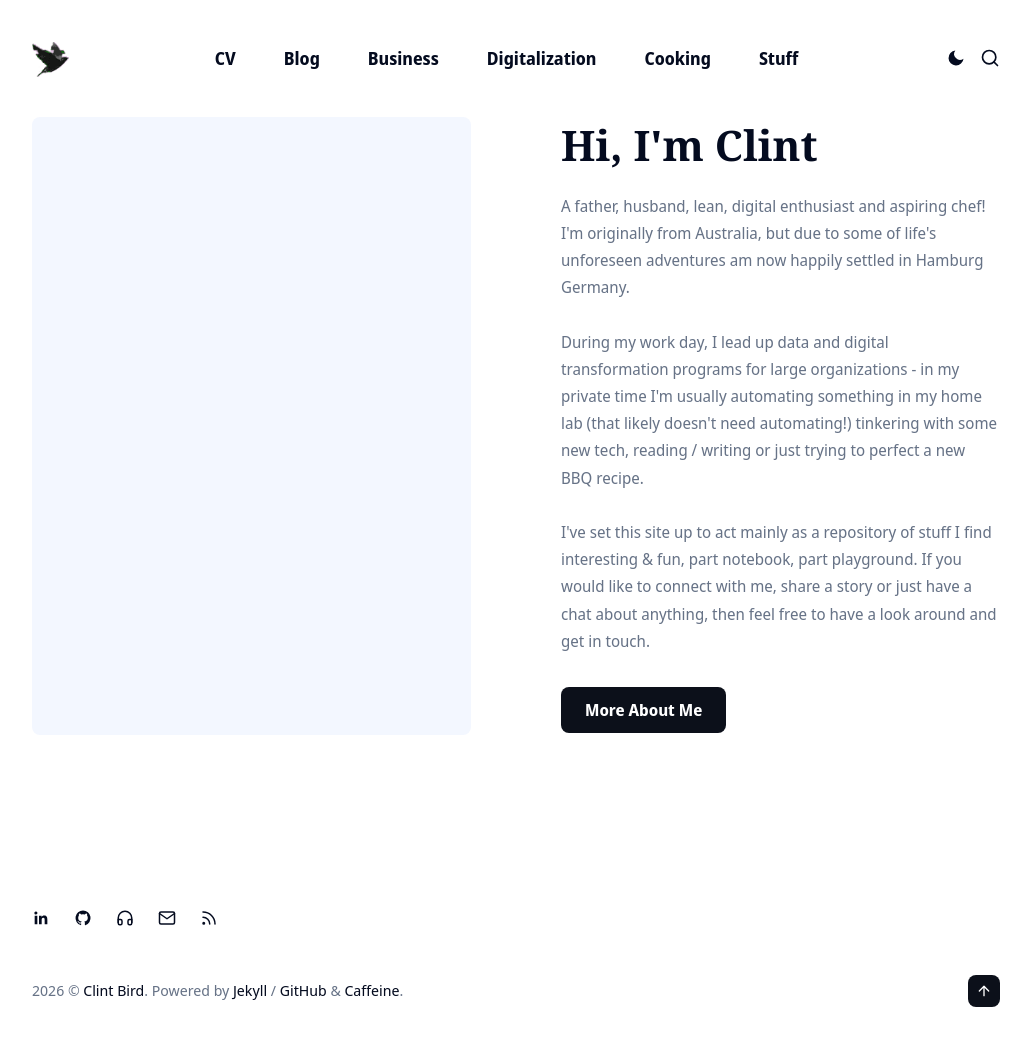
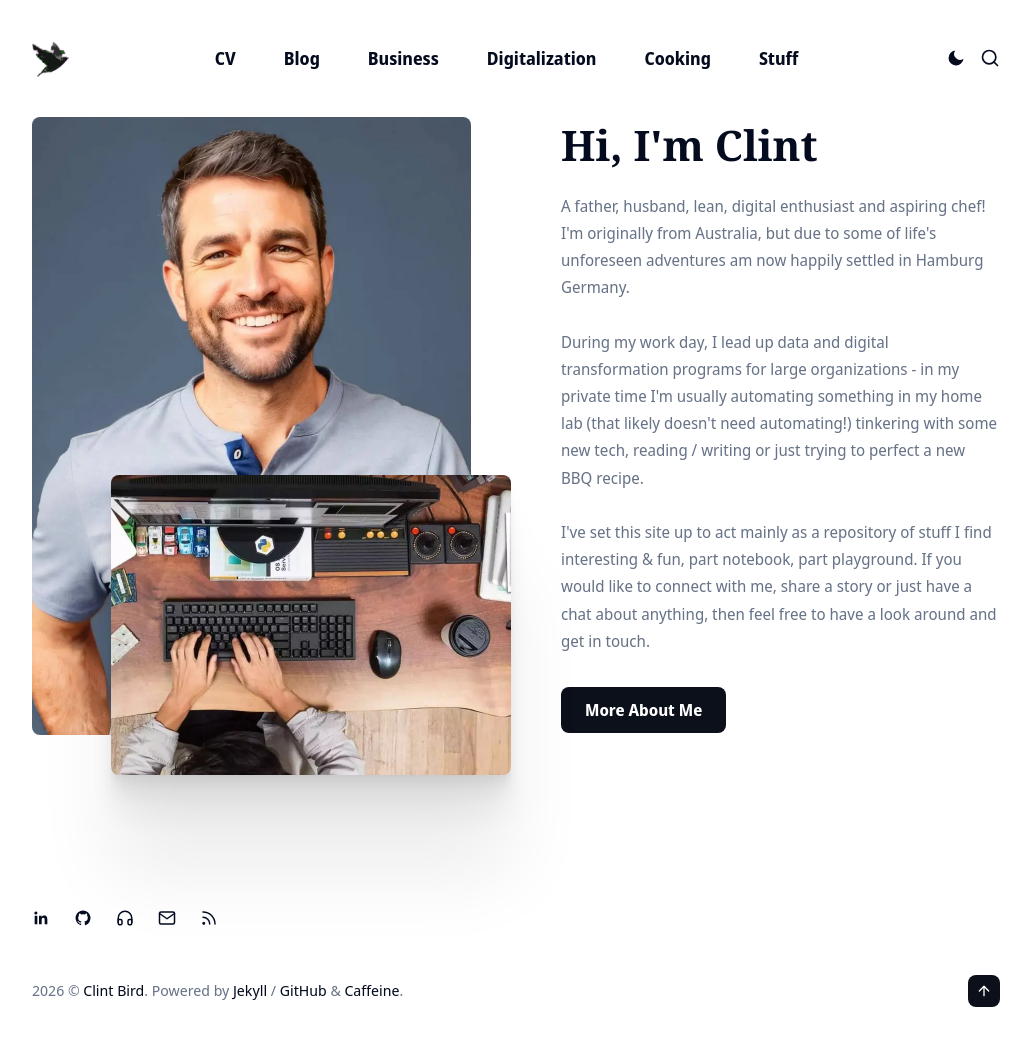
Before and after one commit to clintjb/clintjb.github.io, a Jekyll site: the page built from index.html, in a window 1280 px wide. Shown: the whole page, without its empty margins (124-1155 px from the left). Built offline with Jekyll 4.4.1, drawn with Linux system fonts in a browser that asks for light colours.

Commit message:
Lazy Load Fix

```diff
--- a/_includes/section-author.html
+++ b/_includes/section-author.html
@@ -7,10 +7,10 @@
 
           <div class="section-author__image{% if site.data.settings.author__section.author__section__big__image and site.data.settings.author__section.author__section__small__image %} two-author-images{% endif %}">
             {% if site.data.settings.author__section.author__section__big__image %}
-              <img class="lazy author__big__image" fetchpriority="high" data-src="{{ site.data.settings.author__section.author__section__big__image }}" alt="{{ site.data.settings.author.author__name }}">
+              <img class="author__big__image" fetchpriority="high" src="{{ site.data.settings.author__section.author__section__big__image }}" alt="{{ site.data.settings.author.author__name }}">
             {% endif %}
             {% if site.data.settings.author__section.author__section__small__image %}
-              <img class="lazy author__small__image" fetchpriority="high" data-src="{{ site.data.settings.author__section.author__section__small__image }}" alt="{{ site.data.settings.author.author__name }}">
+              <img class="author__small__image" fetchpriority="high" src="{{ site.data.settings.author__section.author__section__small__image }}" alt="{{ site.data.settings.author.author__name }}">
             {% endif %}
           </div>
 
```
